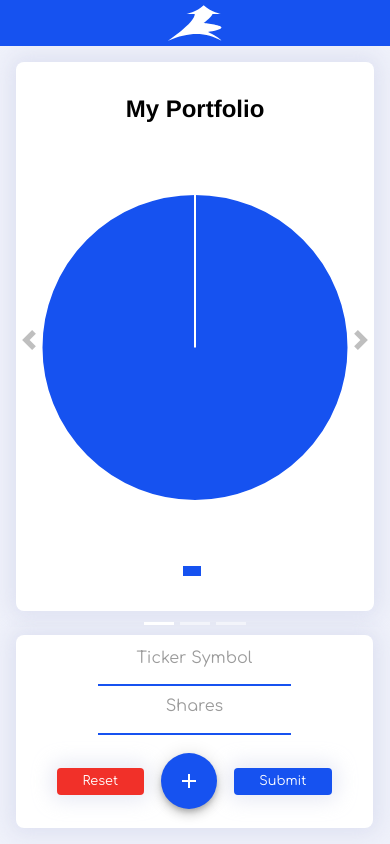
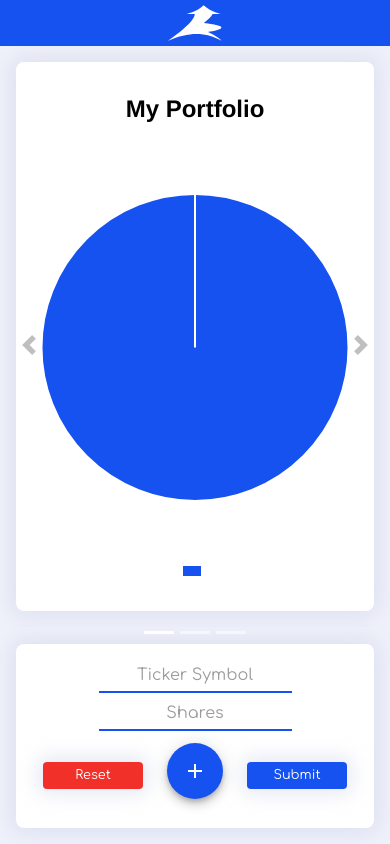
Before and after one commit to Tepeup/portfoliorater, a React (Create React App) app in the folder client/: page / in a window 390 px wide. Built offline with nearby package versions, Linux system fonts and the light colour scheme.

Commit message:
simplified ui for a more organized structure

```diff
--- a/client/src/Components/Body/Body.component.jsx
+++ b/client/src/Components/Body/Body.component.jsx
@@ -800,8 +800,8 @@ class Body extends React.Component {
               </div>
             </Carousel.Item>
           </Carousel>
-
-          <div className="searchandsend">
+          <div className="infoBox">
+            <div className="infoContainer">
               <form id="stockForm" onKeyDown={this.newOneEnter}>
                 <SearchBox
                   placeHolder={"Ticker Symbol"}
@@ -818,7 +818,7 @@ class Body extends React.Component {
                 />
               </form>
 
-            <div className="blockStyle">
+              <div className="buttonBox">
                 <div className="stockSearch">
                   <button className="resetButton" onClick={this.resetForm}>
                     Reset
@@ -848,6 +848,7 @@ class Body extends React.Component {
             </div>
           </div>
         </div>
+      </div>
     );
   }
 }
--- a/client/src/Components/Body/Body.styles.scss
+++ b/client/src/Components/Body/Body.styles.scss
@@ -272,6 +272,7 @@ span {
             background-color: $buttonColor;
             padding: 0.1em 2em;
             box-shadow: $boxshadow;
+            min-width: 100px;
             @media only screen and (max-width: 825px) {
                 /* For mobile phones: */
                 padding: 0.3em 2em;
@@ -391,4 +392,40 @@ span {
             }
         }
     }
+
+    .infoBox {
+        display: grid;
+        grid-area: 3/1 / span 1 / span 3;
+        width: 100vw;
+        padding: 0 1em;
+        @media only screen and (max-width: 825px) {
+            /* For mobile phones: */
+            grid-area: 3/1 / span 1 / span 1;
+        }
+        @media only screen and (max-width: 412px) {
+            /* For mobile phones: */
+            grid-area: 3/1 / span 1 / span 1;
+        }
+
+        .infoContainer {
+            background-color: white;
+            border-radius: 0.5em;
+            padding: 0.5em 1em;
+            display: grid;
+            box-shadow: $boxshadow;
+            justify-content: center;
+            @media only screen and (max-width: 825px) {
+                justify-content: center;
+                /* For mobile phones: */
+            }
+            @media only screen and (max-width: 412px) {
+                /* For mobile phones: */
+            }
+        }
+    }
+    .buttonBox {
+        margin: 0.5em;
+        display: grid;
+        grid-template-columns: repeat(3, 1fr);
+    }
 }
--- a/client/src/Components/New/New.component.jsx
+++ b/client/src/Components/New/New.component.jsx
@@ -51,7 +51,7 @@ class New extends React.Component {
     await axios
       .get("/comments/" + id)
       .then((res) => res.data)
-      .then((res) => this.setState({ commentList: res }));
+      .then((res) => this.setState({ commentList: res.slice(-15) }));
 
     this.setState({ link: id });
   }
@@ -318,8 +318,8 @@ class New extends React.Component {
               </div>
             </Carousel.Item>
           </Carousel>
-
-          <div className="searchandsend">
+          <div className="infoBox">
+            <div className="infoContainer">
               <div key={this.state.rating} className="stockSearch" id="item2">
                 <SimpleRating
                   size="large"
@@ -334,10 +334,10 @@ class New extends React.Component {
                 <SimpleModal link={this.state.link} />
               </div>
             </div>
-
+          </div>
           <div className="commentCotainer">
             <div className="centerDiv">
-              <strong>Comments</strong>
+              <strong>{`Comments ( ${this.state.commentList.length} )`}</strong>
             </div>
             {this.state.commentList &&
               this.state.commentList.map((list) => (
--- a/client/src/Components/New/New.styles.scss
+++ b/client/src/Components/New/New.styles.scss
@@ -16,12 +16,6 @@
 .makeOwn {
     font-size: 1.2em;
 }
-#item4 {
-    margin-bottom: 1.5em;
-}
-#item2 {
-    margin-top: 1em;
-}
 
 .commentCotainer {
     display: grid;
@@ -37,7 +31,7 @@
     box-shadow: 0 0 20px 5px rgba(194, 200, 228, 0.4);
     @media only screen and (max-width: 825px) {
         /* For mobile phones: */
-        margin: 0 1em 1em 1em;
+        margin: 1em;
         padding: 1em;
         grid-area: 4/1 / span 1 / span 1;
         max-width: 100vw;
@@ -105,7 +99,7 @@ strong {
     margin: auto;
 }
 .chatBorder {
-    margin-bottom: 1.5em;
+    margin-bottom: 0em;
 }
 .stickyBottom {
     position: absolute;
--- a/client/src/Components/Searchbox/Searchbox.component.jsx
+++ b/client/src/Components/Searchbox/Searchbox.component.jsx
@@ -1,7 +1,7 @@
 import React from "react";
 
 const SearchBox = ({ placeHolder, handleChange, boxType, value }) => (
-  <div class="form__group field">
+  <div className="form__group field">
     <input
       className="form__field"
       type={boxType}
--- a/client/src/Components/SimpleModal/SimpleModal.component.jsx
+++ b/client/src/Components/SimpleModal/SimpleModal.component.jsx
@@ -48,7 +48,8 @@ export default function SimpleModal({ link }) {
 
   const handleSubmit = async (evt) => {
     evt.preventDefault();
-    if (commentValue !== "") {
+    const trimmedComment = commentValue.trim();
+    if (trimmedComment !== "") {
       const commentInfo = {
         comment: commentValue,
         parent: link,
```
Lines whose indentation alone changed are shown as unchanged.
